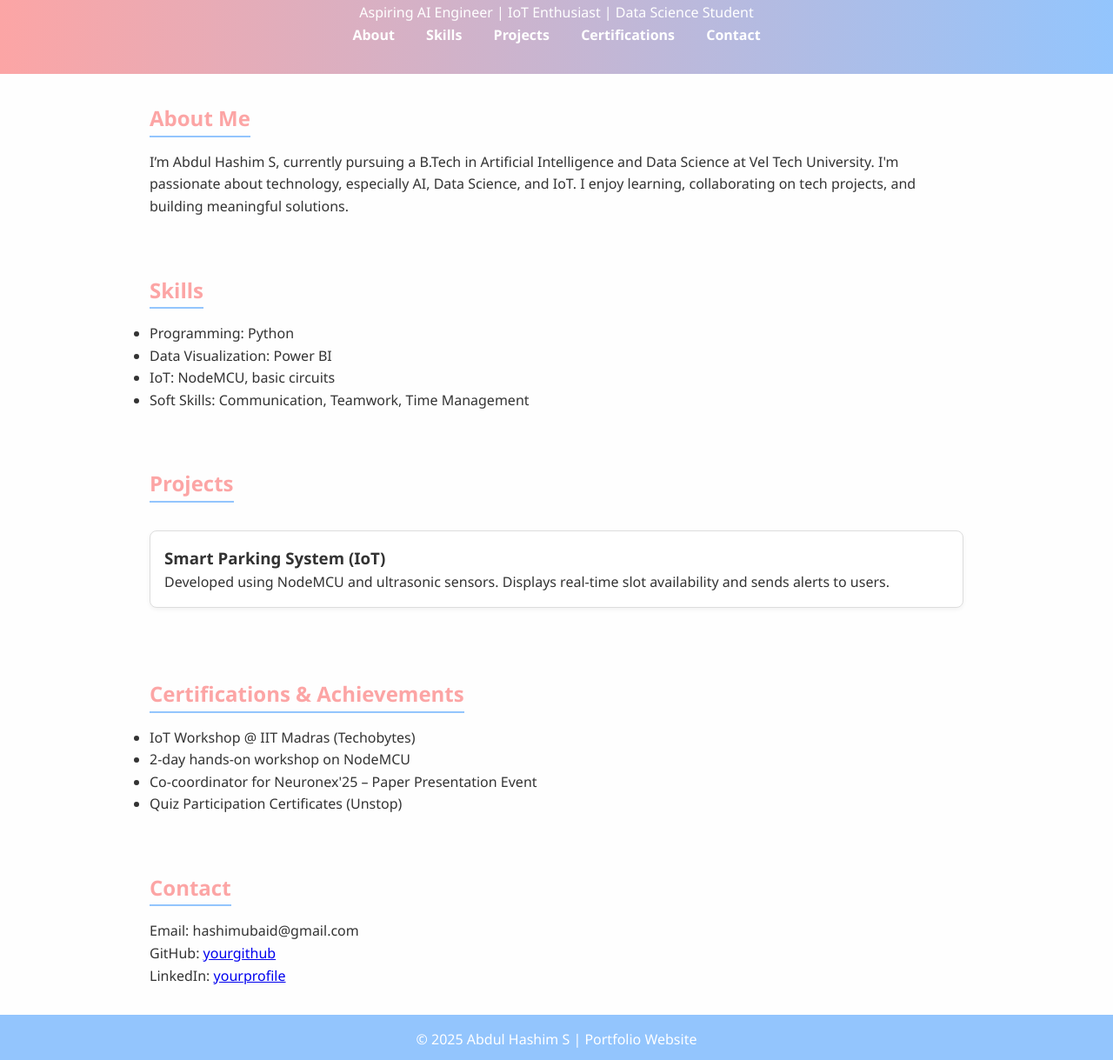
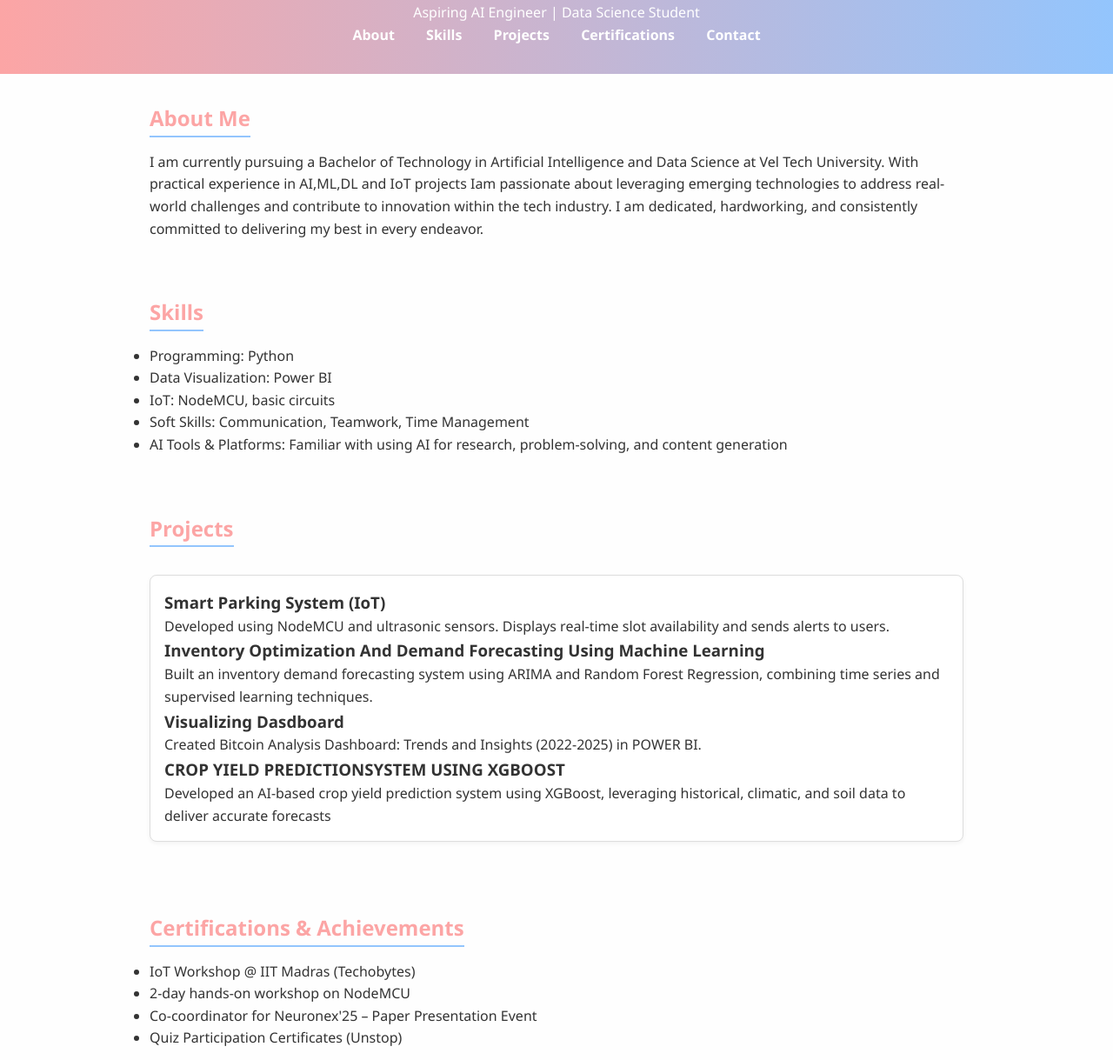
Before and after one commit to HashimmS/Hashim-portfolio, a plain HTML site: page index.html in a window 1280 px wide. Shown: the part 81-1300 px from the top of the page at 87% size. Drawn offline with Linux system fonts and the light colour scheme.

Commit message:
Update portfolio

```diff
--- a/index.html
+++ b/index.html
@@ -73,7 +73,7 @@
 <body>
   <header>
     <h1>Abdul Hashim S</h1>
-    <p>Aspiring AI Engineer | IoT Enthusiast | Data Science Student</p>
+    <p>Aspiring AI Engineer |  Data Science Student</p>
     <nav>
       <a href="#about">About</a>
       <a href="#skills">Skills</a>
@@ -85,7 +85,7 @@
 
   <section id="about">
     <h2 class="section-title">About Me</h2>
-    <p>I’m Abdul Hashim S, currently pursuing a B.Tech in Artificial Intelligence and Data Science at Vel Tech University. I'm passionate about technology, especially AI, Data Science, and IoT. I enjoy learning, collaborating on tech projects, and building meaningful solutions.</p>
+    <p> I am currently pursuing a Bachelor of Technology in Artificial Intelligence and Data Science at Vel Tech University. With practical experience in AI,ML,DL and IoT projects Iam passionate about leveraging emerging technologies to address real-world challenges and contribute to innovation within the tech industry. I am dedicated, hardworking, and consistently committed to delivering my best in every endeavor. </p>
   </section>
 
   <section id="skills">
@@ -95,6 +95,7 @@
       <li>Data Visualization: Power BI</li>
       <li>IoT: NodeMCU, basic circuits</li>
       <li>Soft Skills: Communication, Teamwork, Time Management</li>
+      <li>AI Tools & Platforms: Familiar with using AI for research, problem-solving, and content generation</li>
     </ul>
   </section>
 
@@ -103,7 +104,13 @@
     <div class="card">
       <h3>Smart Parking System (IoT)</h3>
       <p>Developed using NodeMCU and ultrasonic sensors. Displays real-time slot availability and sends alerts to users.</p>
-    </div>
+      <h3>Inventory Optimization And Demand Forecasting Using Machine Learning</h3>
+      <p>Built an inventory demand forecasting system using ARIMA and Random Forest Regression, combining time series and supervised learning techniques.</p>
+      <h3> Visualizing Dasdboard</h3>
+      <p>Created Bitcoin Analysis Dashboard: Trends and Insights (2022-2025) in POWER BI.</p>
+      <h3>CROP YIELD PREDICTIONSYSTEM USING XGBOOST</h3>
+      <p>Developed an AI-based crop yield prediction system using XGBoost, leveraging historical, climatic, and soil data to deliver accurate forecasts</p>
+
   </section>
 
   <section id="certifications">
@@ -119,8 +126,8 @@
   <section id="contact">
     <h2 class="section-title">Contact</h2>
     <p>Email: hashimubaid@gmail.com</p>
-    <p>GitHub: <a href="https://github.com/yourgithub" target="_blank">yourgithub</a></p>
-    <p>LinkedIn: <a href="https://linkedin.com/in/yourprofile" target="_blank">yourprofile</a></p>
+    <p>GitHub: <a href="https:// https://github.com/HashimmS " target="_blank">github</a></p>
+    <p>LinkedIn: <a href="https://www.linkedin.com/in/hashim-10lm " target="_blank">Linked in</a></p>
   </section>
 
   <footer>
```
